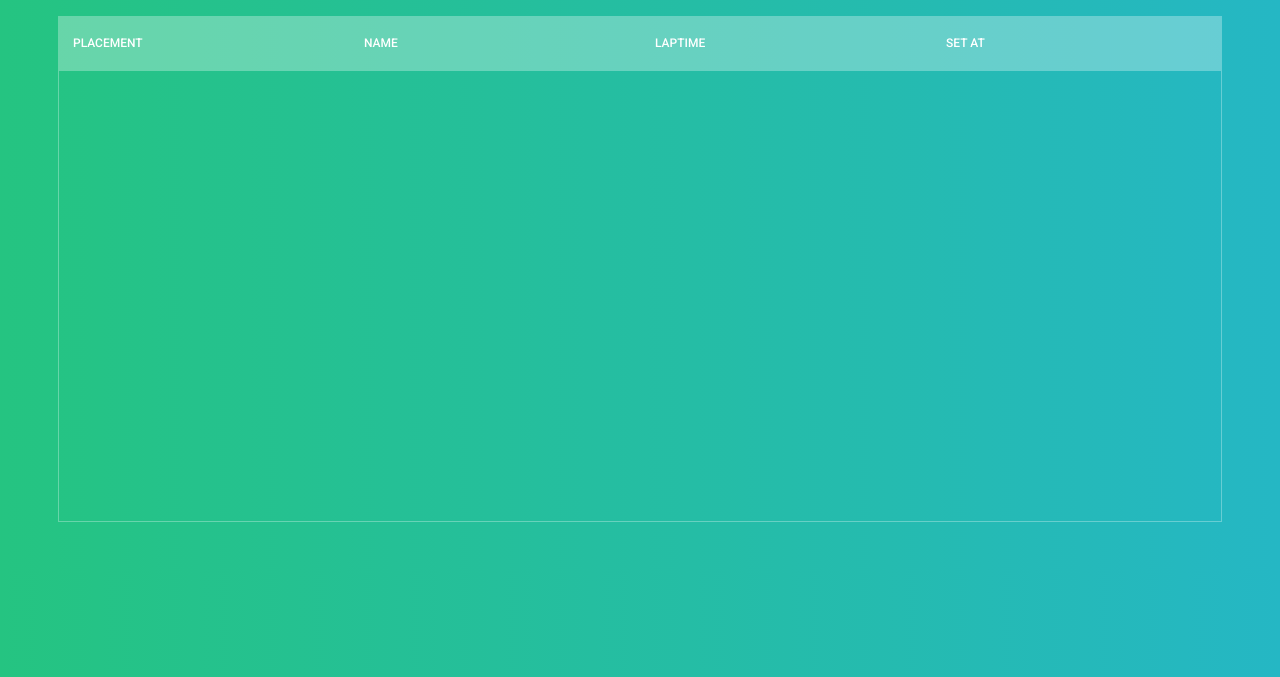
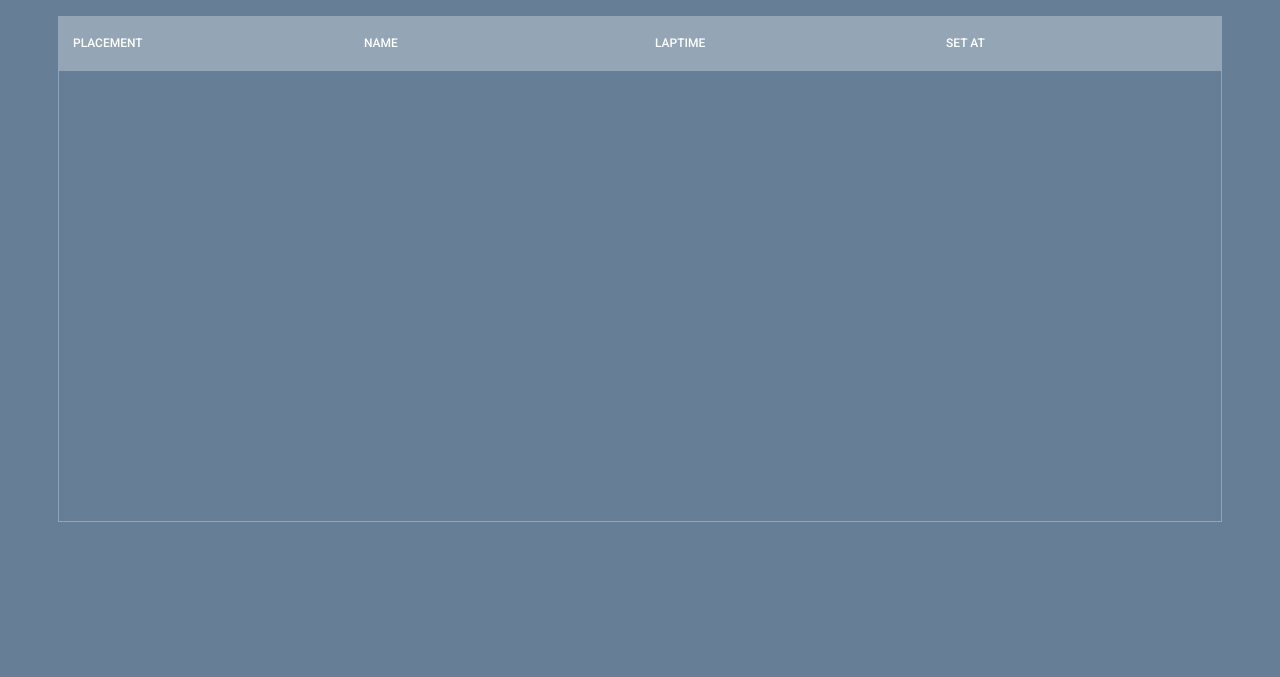
Before and after one commit to JerryMalmstrom/Drifters-stats, a plain HTML site: page laptimes.html in a window 1280 px wide. Shown: the part 123-800 px from the top of the page. Drawn offline with nearby package versions, Linux system fonts and the light colour scheme; no server answers.

Commit message:
Update style.css

```diff
--- a/css/style.css
+++ b/css/style.css
@@ -1,7 +1,8 @@
 @import url(https://fonts.googleapis.com/css?family=Roboto:400,500,300,700);
 body {
-  background: -webkit-linear-gradient(left, #25c481, #25b7c4);
-  background: linear-gradient(to right, #25c481, #25b7c4);
+  /*background: -webkit-linear-gradient(left, #25c481, #25b7c4);
+  background: linear-gradient(to right, #25c481, #25b7c4);*/
+  background: #667f96;
   font-family: 'Roboto', sans-serif;
   color: #FFF;
 }
@@ -76,6 +77,11 @@ p {
 	margin-bottom: 5px;
 }
 
+td:hover {
+	font-weight: bold;
+}
+
+
 
 /* for custom scrollbar for webkit browser*/
 
```
